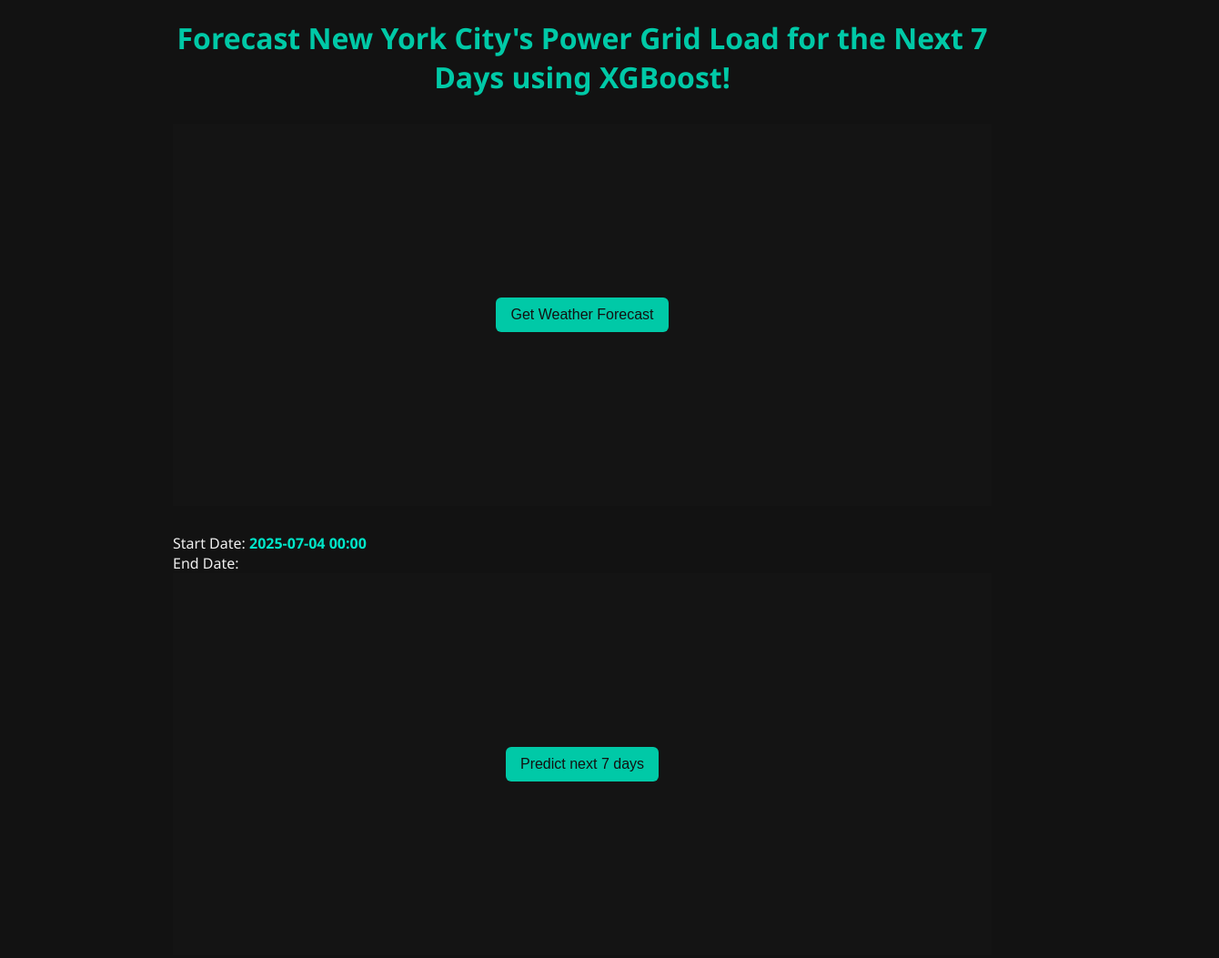
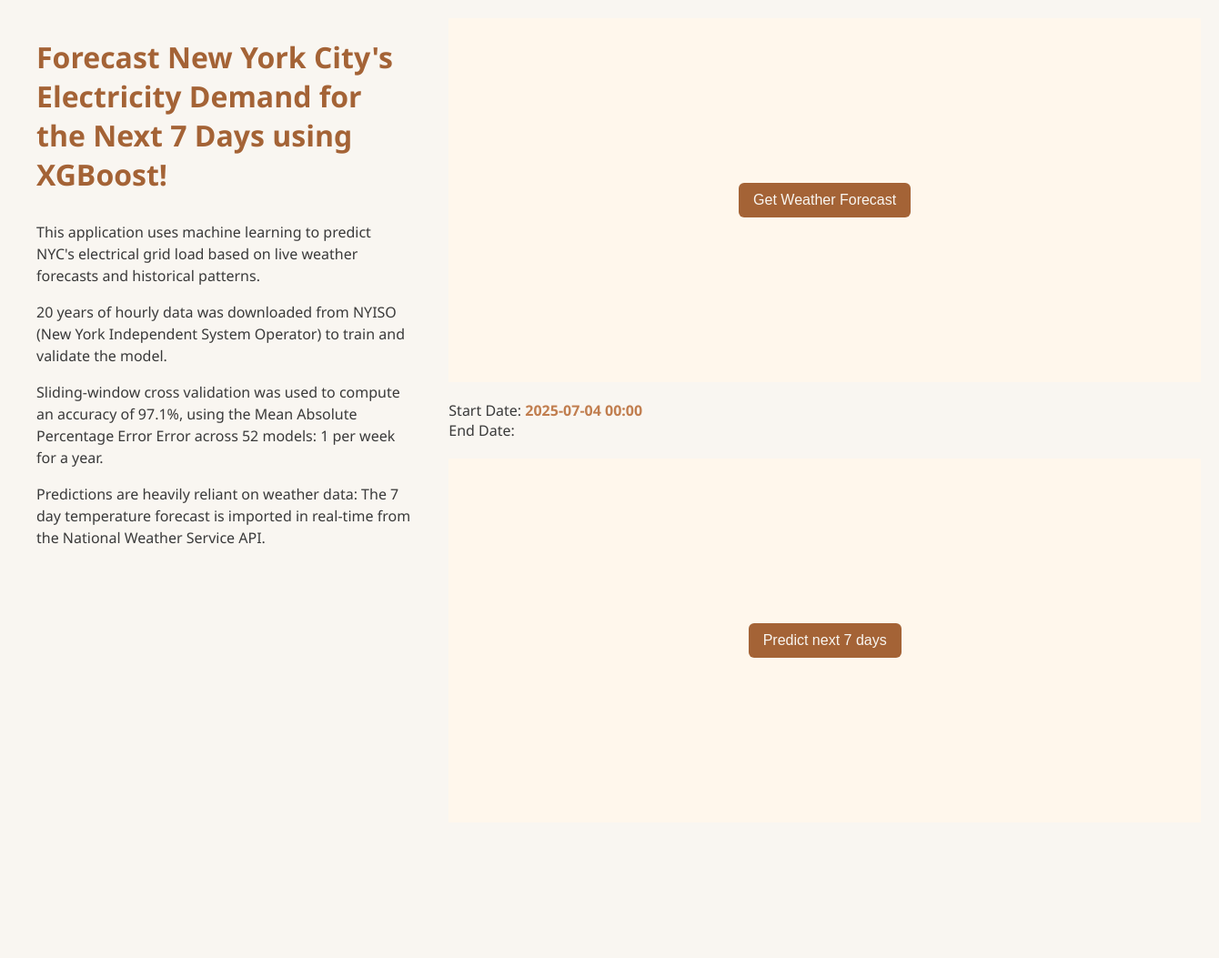
Before and after one commit to andyfief/NYISO, a plain HTML site: page app/index.html in a window 1280 px wide. Shown: the whole page at 91% size, 1340 px wide, since content can reach past the window. After the commit the page ends 954 px from the top, so only its background shows below. Drawn offline with nearby package versions, Linux system fonts and the light colour scheme; no server answers.

Commit message:
final working project that looks good

```diff
--- a/app/frontend.js
+++ b/app/frontend.js
@@ -87,7 +87,7 @@
         },
         ticks: {
           callback: function(value, index, values) {
-            return index % 2 === 0 ? this.getLabelForValue(value) : '';
+            return index % 12 === 0 ? this.getLabelForValue(value) : '';
           },
           maxRotation: 45,
           minRotation: 45
@@ -107,26 +107,6 @@
       }
     }
   };
-}
-
-function initializeEmptyWeatherChart() {
-  const ctx = document.getElementById("weatherChart").getContext("2d");
-
-  weatherChart = new Chart(ctx, {
-    type: 'line',
-    data: {
-      labels: ['Loading...'], // Placeholder label
-      datasets: [{
-        label: 'Hourly Temperature (°C)',
-        data: [0], // Placeholder data point
-        borderColor: 'rgb(54, 162, 235)',
-        backgroundColor: 'rgba(54, 162, 235, 0.2)',
-        fill: true,
-        tension: 0.3
-      }]
-    },
-    options: getChartOptions('7-Day Hourly Weather Forecast (NWS)')
-  });
 }
 
 async function renderWeatherChart() {
@@ -152,8 +132,8 @@
       datasets: [{
         label: 'Hourly Temperature (°C)',
         data: temperatures,
-        borderColor: 'rgb(54, 162, 235)',
-        backgroundColor: 'rgba(54, 162, 235, 0.2)',
+        borderColor: '#9EB2FA',
+        backgroundColor: 'rgb(255, 255, 255)',
         fill: true,
         tension: 0.3
       }]
@@ -187,13 +167,13 @@
       datasets: [{
         label: 'Predictions',
         data: predictions,
-        borderColor: 'rgb(75, 192, 192)',
-        backgroundColor: 'rgba(75, 192, 192, 0.2)',
+        borderColor: '#DEBB87',
+        backgroundColor: '#faefdf',
         borderWidth: 2,
-        fill: false
+        fill: true
       }]
     },
-    options: getChartOptions(`Predictions (${predictions.length} values)`)
+    options: getChartOptions(`7-Day NYC Power Grid Load Predictions (MWh)`)
   });
 }
 
--- a/app/index.html
+++ b/app/index.html
@@ -14,26 +14,38 @@
 </head>
 <body>
   <div class="container">
-    <h1>Forecast New York City's Power Grid Load for the Next 7 Days using XGBoost!</h1>
+    <div class="left-side">
+      <h1>Forecast New York City's Electricity Demand for the Next 7 Days using XGBoost!</h1>
+      <div class="description">
+        <p>This application uses machine learning to predict NYC's electrical grid load based on live weather forecasts and historical patterns.</p>
+        <p>20 years of hourly data was downloaded from NYISO (New York Independent System Operator) to train and validate the model.</p>
+        <p>Sliding-window cross validation was used to compute an accuracy of 97.1%, using the Mean Absolute Percentage Error Error across 52 models: 1 per
+          week for a year.
+        </p>
+        <p>Predictions are heavily reliant on weather data: The 7 day temperature forecast is imported in real-time from the National Weather Service API.</p>
+      </div>
+    </div>
+
+    <div class="right-side">
       <div class="chart-container">
         <canvas id="weatherChart"></canvas>
         <div id="weatherOverlay">
           <button id="forecastButton">Get Weather Forecast</button>
         </div>
       </div>
+
       <div id="betweenTwoCharts">
-
         <div id="dates">
           <p>Start Date: <span id="startDateOutput"></span></p>
           <p>End Date: <span id="endDateOutput"></span></p>
         </div>
       </div>
+
       <div class="chart-container">
         <div id="predictionOverlay">
           <button id="submitDateButton">Predict next 7 days</button>
         </div>
         <canvas id="predictionChart"></canvas>
-        </div>
       </div>
 
       <div id="dateError"></div>
--- a/app/style.css
+++ b/app/style.css
@@ -1,38 +1,37 @@
 /* style.css */
 
 body {
-  background-color: #121212;
-  color: #f0f0f0;
+  background-color: #f9f6f1;
+  color: #3a3a3a;
   font-family: 'Segoe UI', Tahoma, Geneva, Verdana, sans-serif;
   margin: 0;
   padding: 20px;
 }
 
 h1 {
-  text-align: center;
-  color: #00c9a7;
+  color: #a46336;
   margin-bottom: 30px;
 }
 
 canvas {
-  background-color: #1e1e1e;
-  border: 1px solid #333;
+  background-color: #fff7ec;
+  border: 1px solid #d6c2a3;
   border-radius: 8px;
   padding: 10px;
 }
 
 input[type="text"] {
-  background-color: #1e1e1e;
-  color: #f0f0f0;
-  border: 1px solid #444;
+  background-color: #fff7ec;
+  color: #3a3a3a;
+  border: 1px solid #d6c2a3;
   padding: 8px 12px;
   border-radius: 6px;
   margin-right: 10px;
 }
 
 button {
-  background-color: #00c9a7;
-  color: #121212;
+  background-color: #a46336;
+  color: #f9f6f1;
   border: none;
   padding: 10px 16px;
   font-size: 16px;
@@ -42,11 +41,11 @@
 }
 
 button:hover {
-  background-color: #00a28a;
+  background-color: #8b5129;
 }
 
 #dateError {
-  color: #ff6b6b;
+  color: #d9534f;
   font-size: 14px;
   margin-top: 10px;
 }
@@ -54,7 +53,7 @@
 #startDateOutput,
 #endDateOutput {
   font-weight: bold;
-  color: #00e5c8;
+  color: #c17e4f;
 }
 
 p {
@@ -63,15 +62,39 @@
 }
 
 .container {
-  max-width: 900px;
-  margin: auto;
+  max-width: 1600px;
+  width: 100vw;
+  margin: 0;
+  padding: 0 20px;
+  display: flex;
+  gap: 40px;
+  align-items: flex-start;
+}
+
+.left-side {
+  flex: 1;
+  min-width: 300px;
+}
+
+.right-side {
+  flex: 2;
+  display: flex;
+  flex-direction: column;
+  gap: 20px;
+  min-width: 0; /* Prevents flex items from growing beyond container */
+  overflow: hidden; /* Prevents charts from expanding beyond bounds */
+}
+
+.description {
+  margin-top: 20px;
+  font-size: 16px;
+  line-height: 1.5;
 }
 
 .chart-container {
   position: relative;
-  width: 100%;  /* Move the sizing to the container */
-  height: 420px;  /* 95% of 400px */
-  margin-bottom: 30px;
+  width: 100%;
+  height: 400px; /* Made shorter vertically */
 }
 
 #weatherOverlay {
@@ -80,8 +103,8 @@
   left: 0;
   width: 100%;
   height: 100%;
-  background-color: rgba(20, 20, 20); /* dark semi-transparent overlay */
-  color: white;
+  background-color: rgba(255, 247, 236);
+  color: #3a3a3a;
   display: flex;
   align-items: center;
   justify-content: center;
@@ -95,8 +118,8 @@
   left: 0;
   width: 100%;
   height: 100%;
-  background-color: rgba(20, 20, 20); /* dark semi-transparent overlay */
-  color: white;
+  background-color: rgba(255, 247, 236);
+  color: #3a3a3a;
   display: flex;
   align-items: center;
   justify-content: center;
@@ -106,7 +129,7 @@
 
 #betweenTwoCharts {
   display: flex;
-  align-items: center;            /* vertical alignment */
+  align-items: center;
   gap: 10px;
 }
 
```
Also changed, not shown: 2 other files. Lines whose indentation alone changed are shown as unchanged.
